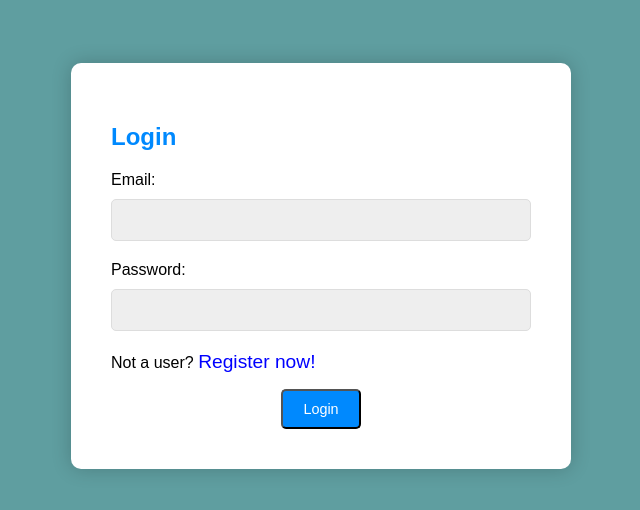
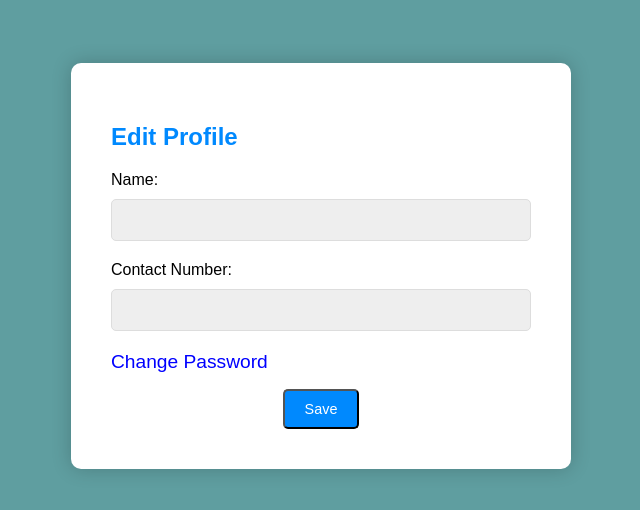
Before and after one commit to shrikunjsarda/React-Project, a React (Create React App) app: page / in a window 1280 px wide. Shown: the part 142-652 px from the top of the page, without its empty margins (319-959 px from the left). Built offline with nearby package versions, Linux system fonts and the light colour scheme.

Commit message:
function writing for userProfile

```diff
--- a/package.json
+++ b/package.json
@@ -13,6 +13,7 @@
     "@types/react-dom": "^17.0.1",
     "axios": "^0.21.1",
     "bcryptjs": "^2.4.3",
+    "json-server": "^0.16.3",
     "password-hash": "^1.2.2",
     "react": "^17.0.1",
     "react-dom": "^17.0.1",
--- a/src/App.tsx
+++ b/src/App.tsx
@@ -4,6 +4,11 @@ import {Route, Switch} from 'react-router-dom';
 import {BrowserRouter as Router, useHistory} from 'react-router-dom';
 import Register from './RegistrationPage/Registration';
 import Profile from './UserProfile/Profile';
+import ChangePassword from './UserProfile/ChangePassword';
+import EditProfile from './UserProfile/EditProfile';
+
+
+
 function App() {
   return (
     <>
@@ -11,7 +16,8 @@ function App() {
       <Router>
         {/* /<Profile /> */}
         {/* <Register /> */}
-        <Login/>
+
+        <EditProfile/>
       </Router>
 
     </>
--- a/src/LoginPage/Login.tsx
+++ b/src/LoginPage/Login.tsx
@@ -32,10 +32,6 @@ function Login() {
             setState(prev=>({...prev, [inputUsername] : value}));
         };
 
-
-
-
-
         const handleSubmit = async (e: React.FormEvent<HTMLFormElement>) => {
 
             e.preventDefault();
@@ -54,6 +50,7 @@ function Login() {
                 {
                     console.log(dbObject);
                     console.log(state.password);
+                    console.log(dbObject[0].username);
                     if(bcrypt.compareSync(dbObject[0].password, state.password))
                     {
                         console.log("true");
--- a/src/RegistrationPage/Registration.tsx
+++ b/src/RegistrationPage/Registration.tsx
@@ -37,7 +37,7 @@ function Register() {
         const [error3, setError3] = useState("");
         const [error4, setError4] = useState("");
 
-        const handleSubmit = async (e: React.MouseEvent<HTMLButtonElement, MouseEvent>) =>{
+        const handleSubmit = async (e: React.FormEvent<HTMLFormElement>) =>{
             e.preventDefault();
             console.log(state);
 
@@ -115,7 +115,7 @@ function Register() {
             <>
                 <GlobalStyle/>
                 <FormWrapperStyle>
-                    <FormStyle method="POST">
+                    <FormStyle onSubmit = {handleSubmit} method="POST">
                     <HeadingStyle>
                         <Heading name="Registration" />
                     </HeadingStyle>
@@ -189,7 +189,7 @@ function Register() {
                         </ErrorStyle>
                     )}
                     <NewUserRegistration name="Already Registered?" linkText="Login!"/>
-                    <RegisterButtonStyle type="submit" onClick = {handleSubmit} > Register </RegisterButtonStyle>
+                    <RegisterButtonStyle type="submit"  > Register </RegisterButtonStyle>
                     </FormStyle>
                 </FormWrapperStyle>
             </>
--- a/src/UserProfile/EditProfile.tsx
+++ b/src/UserProfile/EditProfile.tsx
@@ -8,7 +8,8 @@ import Heading from '../Components/Heading/heading_Components';
 import InputArea from '../Components/InputArea/InputArea';
 import RegisterButtonStyle from '../Components/ButtonRegister/RegisterButtonStyle';
 import RegistrationLinkStyle from '../Components/RegistrationLink/RegistrationLink';
-import ChangePassword from './ChangePassword'
+import ChangePassword from './ChangePassword';
+import {users} from '../db.json';
 //import NewUserRegistration from '../Components/RegistrationLink/NewUserRegistration';
 
 
@@ -21,17 +22,27 @@ const initialState = {
 function EditProfile() {
 
         const [state, setState] = useState(initialState);
+        const [error1, setError1] = useState("");
+        const [error2, setError2] = useState("");
+        const bcrypt = require('bcryptjs');
+
         const handleInput = (e: React.FormEvent<HTMLInputElement>) =>{
             const inputUsername = e.currentTarget.name;
             const value = e.currentTarget.value;
 
             setState(prev=>({...prev, [inputUsername] : value}));
         };
+
+        const handleSubmit = async (e: React.FormEvent<HTMLFormElement>) => {
+            e.preventDefault();
+            const dbObject = users.filter(d => d.email === state.Email); // state.email value with email which comes from routing
+            // write update logic here
+        }
         return(
             <>
                 <GlobalStyle/>
                 <FormWrapperStyle>
-                    <FormStyle>
+                    <FormStyle onSubmit ={handleSubmit} method="POST">
                     <HeadingStyle>
                         <Heading name="Edit Profile" />
                     </HeadingStyle>
@@ -43,15 +54,7 @@ function EditProfile() {
                         value={state.Name}
                         onChange={handleInput}
                     />
-                    <label>Email:</label>
-                    <InputArea
-                        type="email"
-                        name="email"
-                        autoComplete="off"
-                        value={state.Email}
-                        onChange={handleInput}
-                    />
-                    <label>Contact:</label>
+                    <label>Contact Number:</label>
                     <InputArea
                         type="tel"
                         name="contact"
--- /dev/null
+++ b/src/db.json
@@ -0,0 +1,20 @@
+{
+  "users": [
+    {
+      "id": 1,
+      "username": "asf",
+      "email": "a@gmail.com",
+      "password": "asjhdsja",
+      "confirmPassword": "asjhdsja",
+      "contactNumber": "1234567890"
+    },
+    {
+      "username": "123",
+      "email": "ac@gmail.com",
+      "password": "$2a$10$GSkPhiI/JgJiNMGhRE/W8Od5pKh.CCBqsepaDUsMk/EgjCKwzKQby",
+      "confirmPassword": "$2a$10$gck6XVduoHXrERCASYWHM.MLWvpdjSMbD.yVZ.z5f6DwkLSZJD7dy",
+      "contactNumber": "1234567890",
+      "id": 2
+    }
+  ]
+}
```
Also changed, not shown: src/UserProfile/ChangePassword.tsx (+44 -4 lines), src/UserProfile/Profile.tsx (+22 -13 lines), 1 other file (tests, documents, lock files or other folders).
